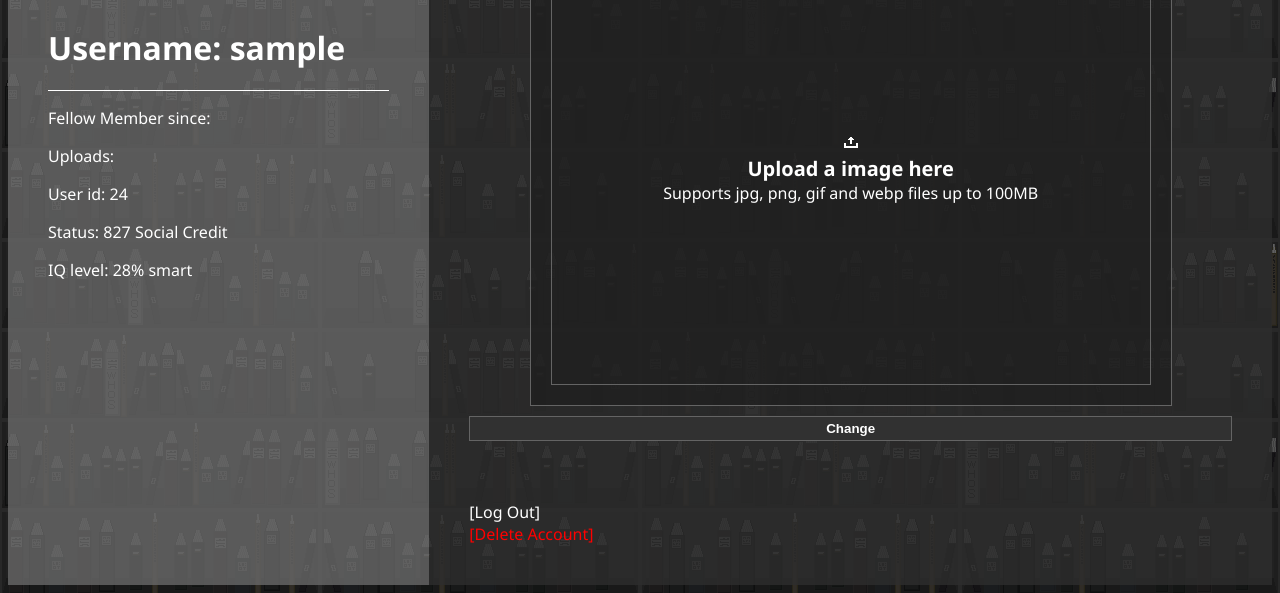
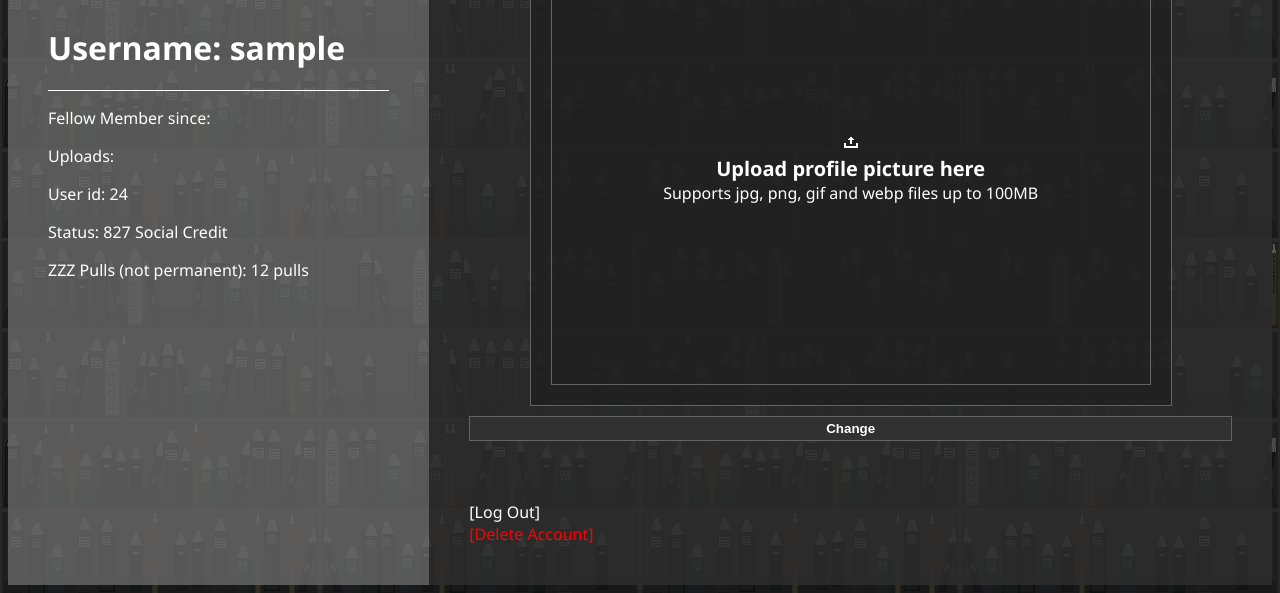
Before and after one commit to leot9098-beep/Gymnasiearbete, a PHP site: page /profile.php in a window 1280 px wide. Shown: the part 426-1019 px from the top of the page. Run offline with PHP 8.4, Linux system fonts and the light colour scheme; the visitor is signed in with stand-in values (Sample User, id 1); data comes from the database, SQL or seed files in the repository; a stand-in replaces the project's code that opens the database connection.

Commit message:
nov 27: små fixningar

```diff
--- a/profile.php
+++ b/profile.php
@@ -34,8 +34,6 @@ if (isset($_POST['submit'])) {
             } else {
                 $error = true;
             }
-        } else {
-            echo "You must enter a username, and password.";
         }
     } else {
         $error = true;
@@ -107,7 +105,7 @@ if (isset($_POST['submit'])) {
             echo '<p>Uploads: </p>';
             echo "<p>User id: $uid</p>";
             echo '<p>Status: ' . rand(-1000, 1000) . ' Social Credit </p>';
-            echo '<p>IQ level: ' . rand(0, 100) . '% smart </p>';
+            echo '<p>ZZZ Pulls (not permanent): ' . rand(-100, 100) . ' pulls </p>';
             if ($error) {
                 echo "<p>error " . "$error" . "</p>";
             }
@@ -118,25 +116,24 @@ if (isset($_POST['submit'])) {
         <div id="ProfileEdit">
             <form method="post" action="">
                 <label for="username">Change username:</label>
-                <input type="text" id="username" class="superman" name="username" autocomplete="off" placeholder="Enter new username...">
+                <input type="text" id="username" class="superman" name="username" autocomplete="off" placeholder="Enter new username..." required>
                 <!--   <input type="text" id="username" name="username" autocomplete="off" required value="<?php echo $_SESSION['username']; ?>">-->
                 <br>
                 <label for="password">Change password:</label>
-                <input type="password" id="username" class="superman" name="password" placeholder="Enter new password...">
+                <input type="password" id="username" class="superman" name="password" placeholder="Enter new password..." required>
                 <br>
-                <label for="password">Change Profile avatar:</label>
+                <label for="password">Change Profile picture:</label>
                 <div class="Bigmenu">
                     <div class="quicknav" id="bigzone" style="max-width: 100%;">
                         <label for="image" style="border: rgb(100, 100, 100) 1px solid; width: 100%; padding: 180px 0px 180px 0px;"><input type="file" id="image" name="image" accept="image/jpeg , image/png, image/gif, image/webp" hidden>
                             <img src="assets/Upload.png"> <br>
-                            <span style="font-size: 20px; font-weight:bold">Upload a image here</span>
+                            <span style="font-size: 20px; font-weight:bold">Upload profile picture here</span>
                             <br> <span>Supports jpg, png, gif and webp files up to 100MB</span>
 
                         </label>
                     </div>
                 </div>
                 <input type="submit" class="flexbutton" name="submit" value="Change">
-
             </form>
             <div id="ProfileEnd">
                 <div class="nav"><a href="logout.php">[Log Out]</a></div>
@@ -145,6 +142,8 @@ if (isset($_POST['submit'])) {
 
 
         </div>
+
+
 
 </body>
 
```
Also changed, not shown: index.php (+3 -6 lines).
